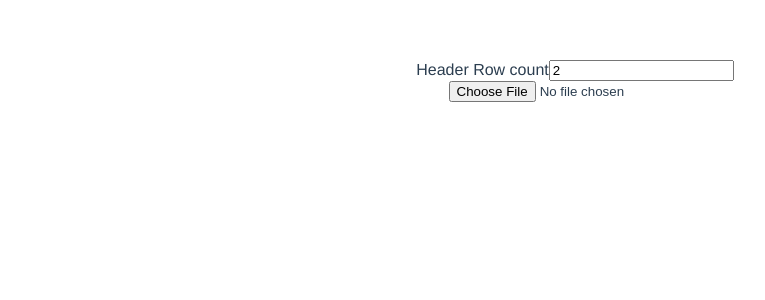
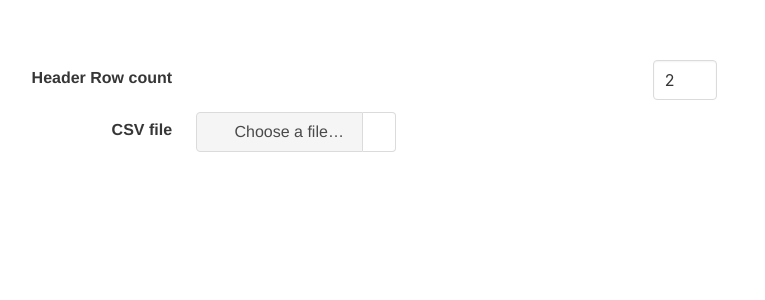
Before and after one commit to jacoyutorius/vue-csv-to-table, a Vue app: page / in a window 1280 px wide. Shown: the top 300 px of the page, without its empty margins (65-830 px from the left). Built offline with nearby package versions, Linux system fonts and the light colour scheme.

Commit message:
add bulma

```diff
--- a/package.json
+++ b/package.json
@@ -8,6 +8,7 @@
     "lint": "vue-cli-service lint"
   },
   "dependencies": {
+    "bulma": "^0.7.5",
     "core-js": "^2.6.5",
     "encoding-japanese": "^1.0.29",
     "vue": "^2.6.10"
--- a/src/App.vue
+++ b/src/App.vue
@@ -23,6 +23,6 @@ export default {
   -moz-osx-font-smoothing: grayscale;
   text-align: center;
   color: #2c3e50;
-  margin-top: 60px;
+  margin: 60px 2vw;
 }
 </style>
--- a/src/components/CsvToTable.vue
+++ b/src/components/CsvToTable.vue
@@ -1,17 +1,44 @@
 <template>
   <div id="csv-to-table">
-    <form action>
-      <div>
-        <label>Header Row count</label>
-        <input type="number" v-model="headerRowCount" />
-      </div>
-      <div>
-        <input type="file" @change="uploaded" />
-      </div>
-    </form>
+    <section>
+      <form action>
+        <div class="field is-horizontal">
+          <div class="field-label is-normal">
+            <label class="label">Header Row count</label>
+          </div>
+          <div class="field-body">
+            <div class="field">
+              <div class="control">
+                <input id="headerRowCount" class="input" type="number" v-model="headerRowCount" />
+              </div>
+            </div>
+          </div>
+        </div>
 
-    <section>
-      <table>
+        <div class="field is-horizontal">
+          <div class="field-label is-normal">
+            <label class="label">CSV file</label>
+          </div>
+          <div class="field-body">
+            <div class="file has-name is-fullwidth">
+              <label class="file-label">
+                <input class="file-input" type="file" @change="uploaded" />
+                <span class="file-cta">
+                  <span class="file-icon">
+                    <i class="fas fa-upload"></i>
+                  </span>
+                  <span class="file-label">Choose a file…</span>
+                </span>
+                <span class="file-name">{{ fileName }}</span>
+              </label>
+            </div>
+          </div>
+        </div>
+      </form>
+    </section>
+
+    <section class="table-container">
+      <table class="table is-bordered is-hoverable is-fullwidth">
         <thead>
           <tr v-for="(row, rowIndex) in csvHeader" v-bind:key="rowIndex">
             <td v-if="showCheckbox && rowIndex === 0">
@@ -47,6 +74,7 @@ export default {
   },
   data() {
     return {
+      fileName: "",
       headerRowCount: 2, // default 0
       csvHeader: [],
       csvData: []
@@ -60,6 +88,8 @@ export default {
       const file = e.target && e.target.files && e.target.files[0];
 
       if (file) {
+        this.fileName = file.name;
+
         this.loadCsv(file, sjisData => {
           const lineArray = sjisData.split("\r");
           const itemArray = [];
@@ -104,3 +134,17 @@ export default {
   }
 };
 </script>
+
+<style scoped>
+section {
+  margin: 1em;
+}
+
+input#headerRowCount {
+  width: 4em;
+}
+
+table {
+  table-layout: auto;
+}
+</style>
--- a/src/main.js
+++ b/src/main.js
@@ -1,5 +1,6 @@
 import Vue from 'vue'
 import App from './App.vue'
+import 'bulma/css/bulma.css';
 
 Vue.config.productionTip = false
 
```
Also changed, not shown: src/assets/logo.png (deleted), 1 other file (tests, documents, lock files or other folders).
